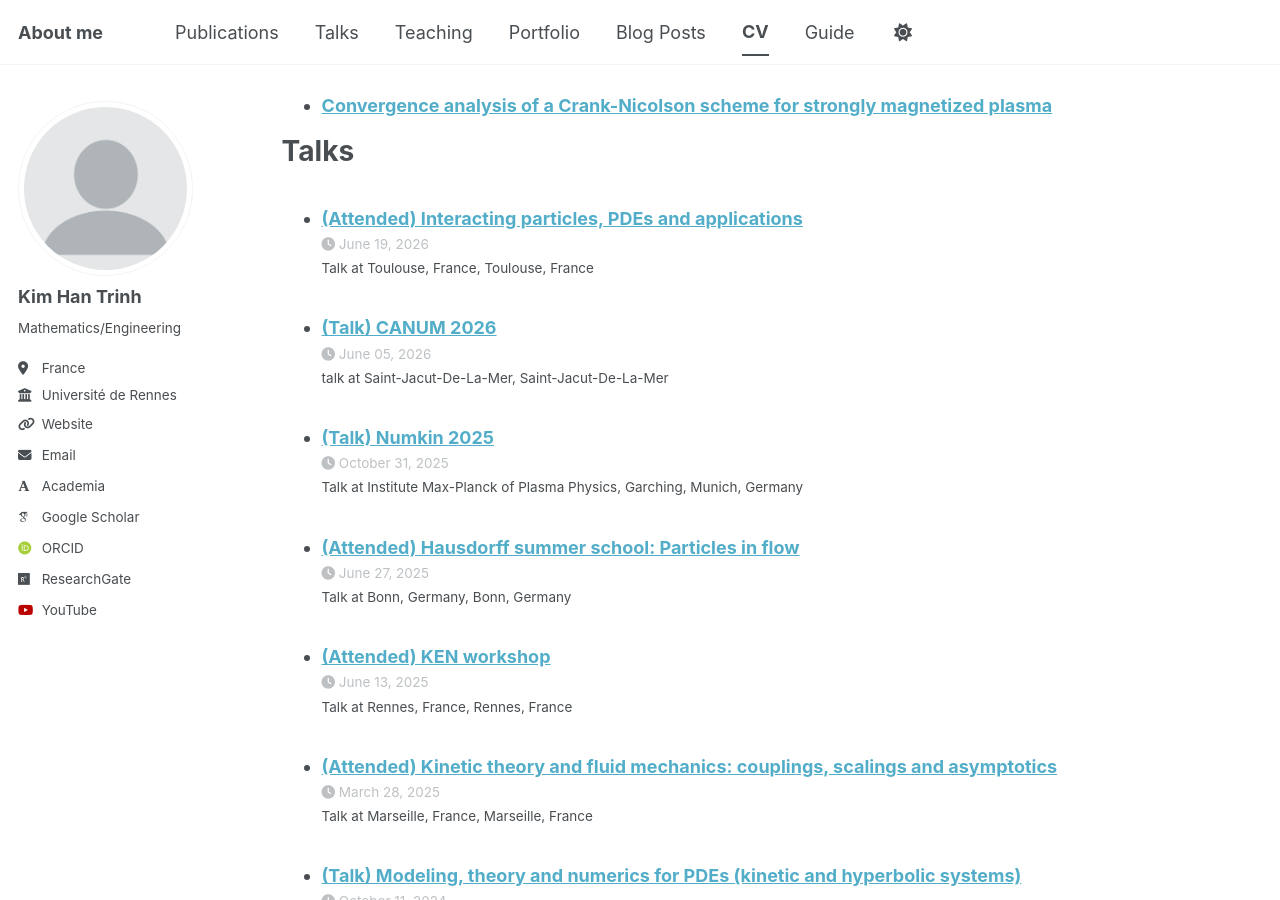
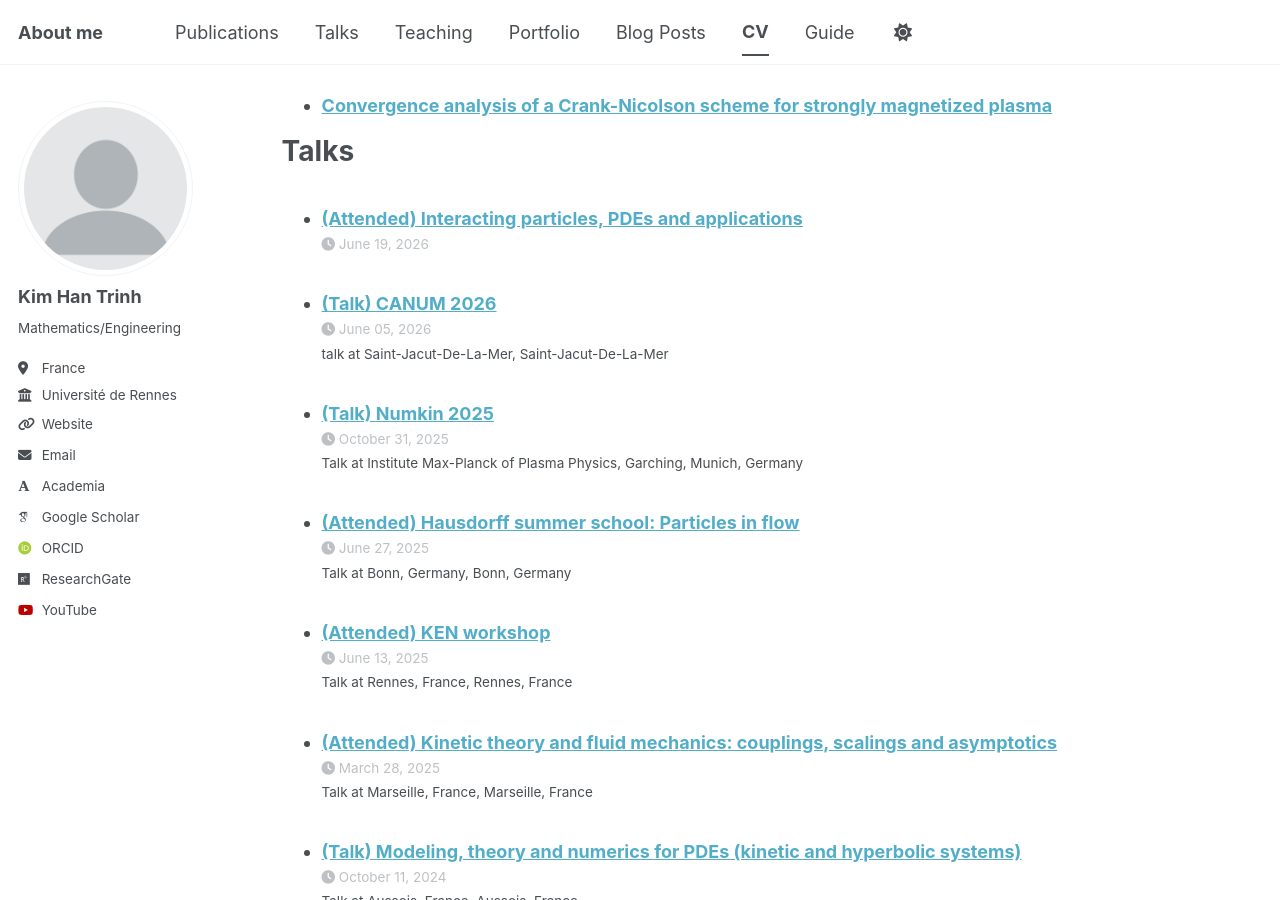
Before and after one commit to khtrinh96/khtrinh96.github.io, a Jekyll site: the page built from _pages/cv.md, in a window 1280 px wide and 900 px high, scrolled down 1180 px. Built offline with Jekyll 4.4.1, drawn with Linux system fonts in a browser that asks for light colours; some web fonts are replaced; a script bundle is joined from its source files by our own code; library files that are not in the unit come from our copies.

Commit message:
Update talk-9.md

```diff
--- a/_talks/talk-9.md
+++ b/_talks/talk-9.md
@@ -1,9 +1,7 @@
 ---
 title: "(Attended) Interacting particles, PDEs and applications"
 collection: talks
-type: "Talk"
 permalink: https://indico.math.cnrs.fr/event/14446/
-venue: "Toulouse, France"
 date: 15 – 19 Jun, 2026
 location: "Toulouse, France"
 ---
```
